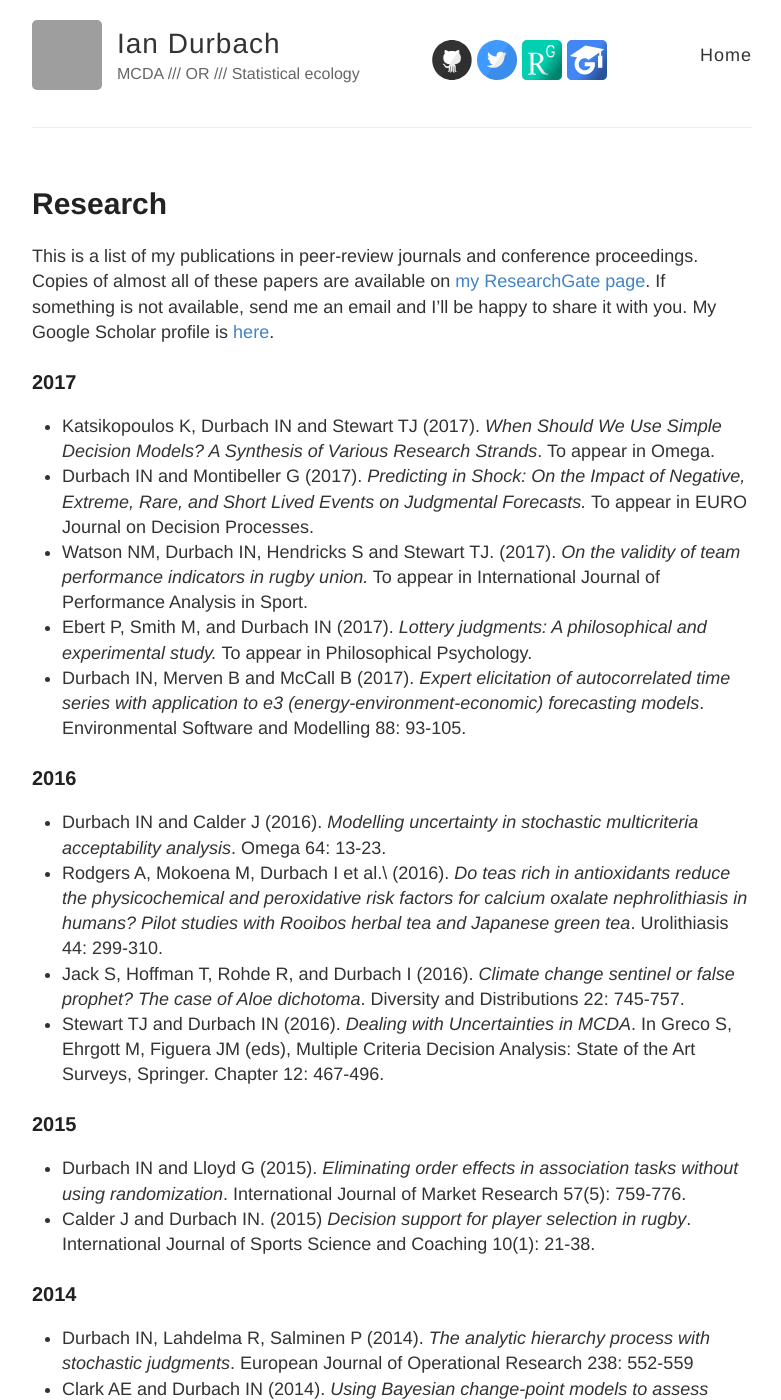
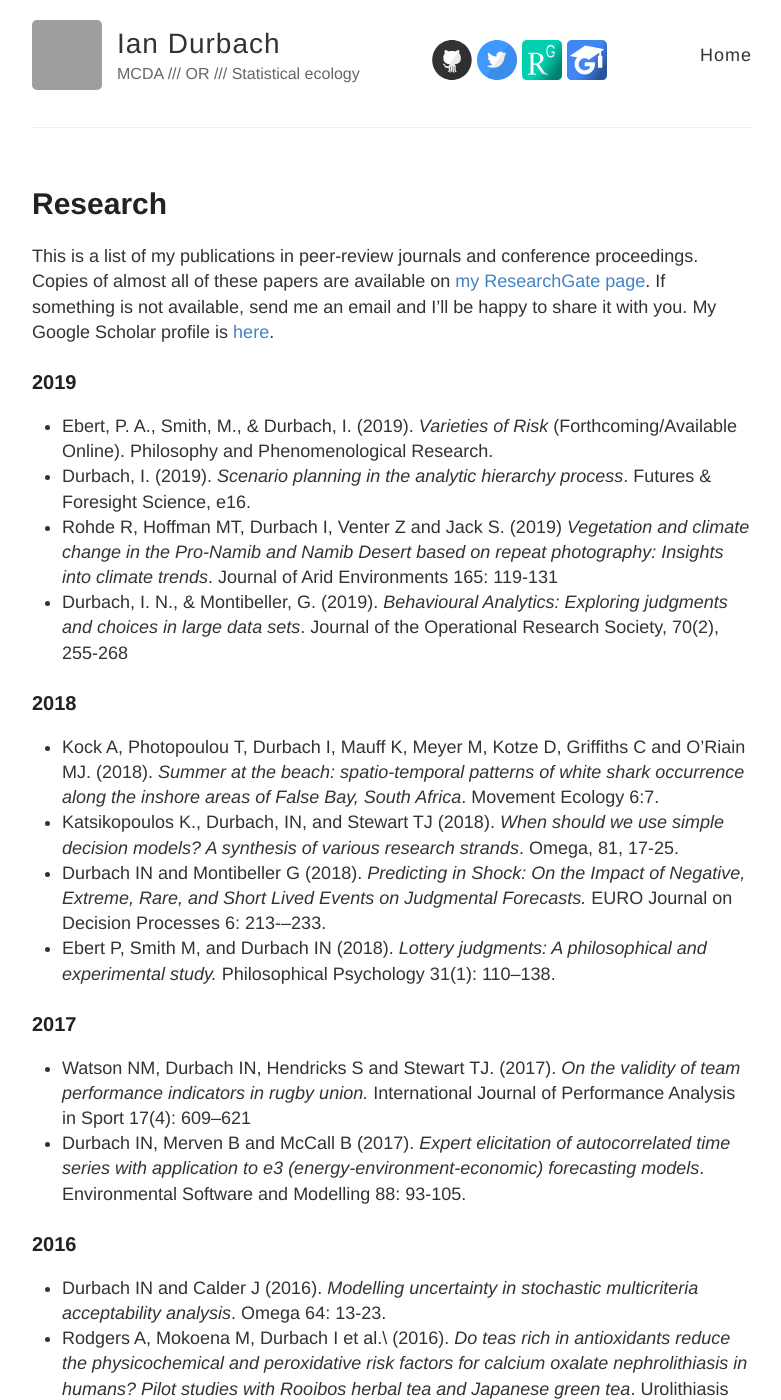
Before and after one commit to iandurbach/iandurbach.github.io, a Jekyll site: the page built from _posts/2017-09-10-research.md, in a window 1280 px wide and 1400 px high. Shown: the whole window, without its empty margins (248-1029 px from the left). Built offline with Jekyll 4.4.1, drawn with Linux system fonts in a browser that asks for light colours; grey boxes are pictures that could not be loaded.

Commit message:
Update 2017-09-10-research.md

```diff
--- a/_posts/2017-09-10-research.md
+++ b/_posts/2017-09-10-research.md
@@ -6,12 +6,21 @@ description: Peer reviewed publications
 
 This is a list of my publications in peer-review journals and conference proceedings. Copies of almost all of these papers are available on [my ResearchGate page](https://www.researchgate.net/profile/Ian_Durbach). If something is not available, send me an email and I’ll be happy to share it with you. My Google Scholar profile is [here](https://scholar.google.co.za/citations?user=xwALMPgAAAAJ&hl=en).
 
+### 2019
+- Ebert, P. A., Smith, M., & Durbach, I. (2019). *Varieties of Risk* (Forthcoming/Available Online). Philosophy and Phenomenological Research.
+- Durbach, I. (2019). *Scenario planning in the analytic hierarchy process*. Futures & Foresight Science, e16.
+- Rohde R, Hoffman MT, Durbach I, Venter Z and Jack S. (2019) *Vegetation and climate change in the Pro-Namib and Namib Desert based on repeat photography: Insights into climate trends*. Journal of Arid Environments 165: 119-131
+- Durbach, I. N., & Montibeller, G. (2019). *Behavioural Analytics: Exploring judgments and choices in large data sets*. Journal of the Operational Research Society, 70(2), 255-268
+
+### 2018
+- Kock A, Photopoulou T, Durbach I, Mauff K, Meyer M, Kotze D, Griffiths C and O'Riain MJ. (2018). *Summer at the beach: spatio-temporal patterns of white shark occurrence along the inshore areas of False Bay, South Africa*. Movement Ecology 6:7.
+- Katsikopoulos K., Durbach, IN, and Stewart TJ (2018). *When should we use simple decision models? A synthesis of various research strands*. Omega, 81, 17-25.
+- Durbach IN and Montibeller G (2018). *Predicting in Shock: On the Impact of Negative, Extreme, Rare, and Short Lived Events on Judgmental Forecasts.* EURO Journal on Decision Processes 6: 213-–233.
+- Ebert P, Smith M, and Durbach IN (2018). *Lottery judgments: A philosophical and experimental study.* Philosophical Psychology 31(1): 110--138.
+
 ### 2017
 
-- Katsikopoulos K, Durbach IN and Stewart TJ (2017). *When Should We Use Simple Decision Models? A Synthesis of Various Research Strands*. To appear in Omega.
-- Durbach IN and Montibeller G (2017). *Predicting in Shock: On the Impact of Negative, Extreme, Rare, and Short Lived Events on Judgmental Forecasts.* To appear in EURO Journal on Decision Processes.
-- Watson NM, Durbach IN, Hendricks S and Stewart TJ. (2017). *On the validity of team performance indicators in rugby union.* To appear in International Journal of Performance Analysis in Sport.
-- Ebert P, Smith M, and Durbach IN (2017). *Lottery judgments: A philosophical and experimental study.* To appear in Philosophical Psychology.
+- Watson NM, Durbach IN, Hendricks S and Stewart TJ. (2017). *On the validity of team performance indicators in rugby union.* International Journal of Performance Analysis in Sport 17(4): 609--621
 - Durbach IN, Merven B and McCall B (2017). *Expert elicitation of autocorrelated time series with application to e3 (energy-environment-economic) forecasting models*. Environmental Software and Modelling 88: 93-105.
 
 ### 2016
```
